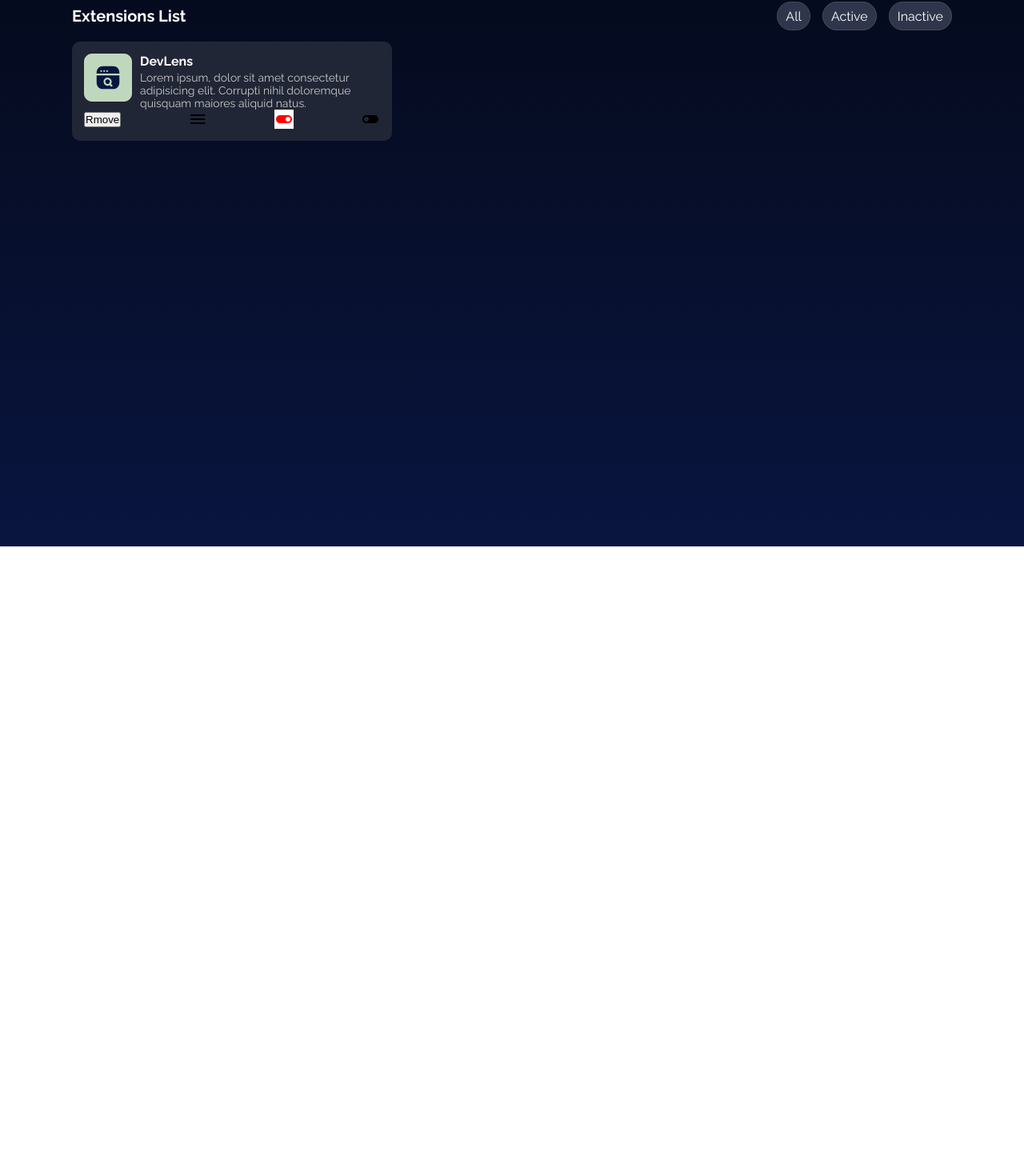
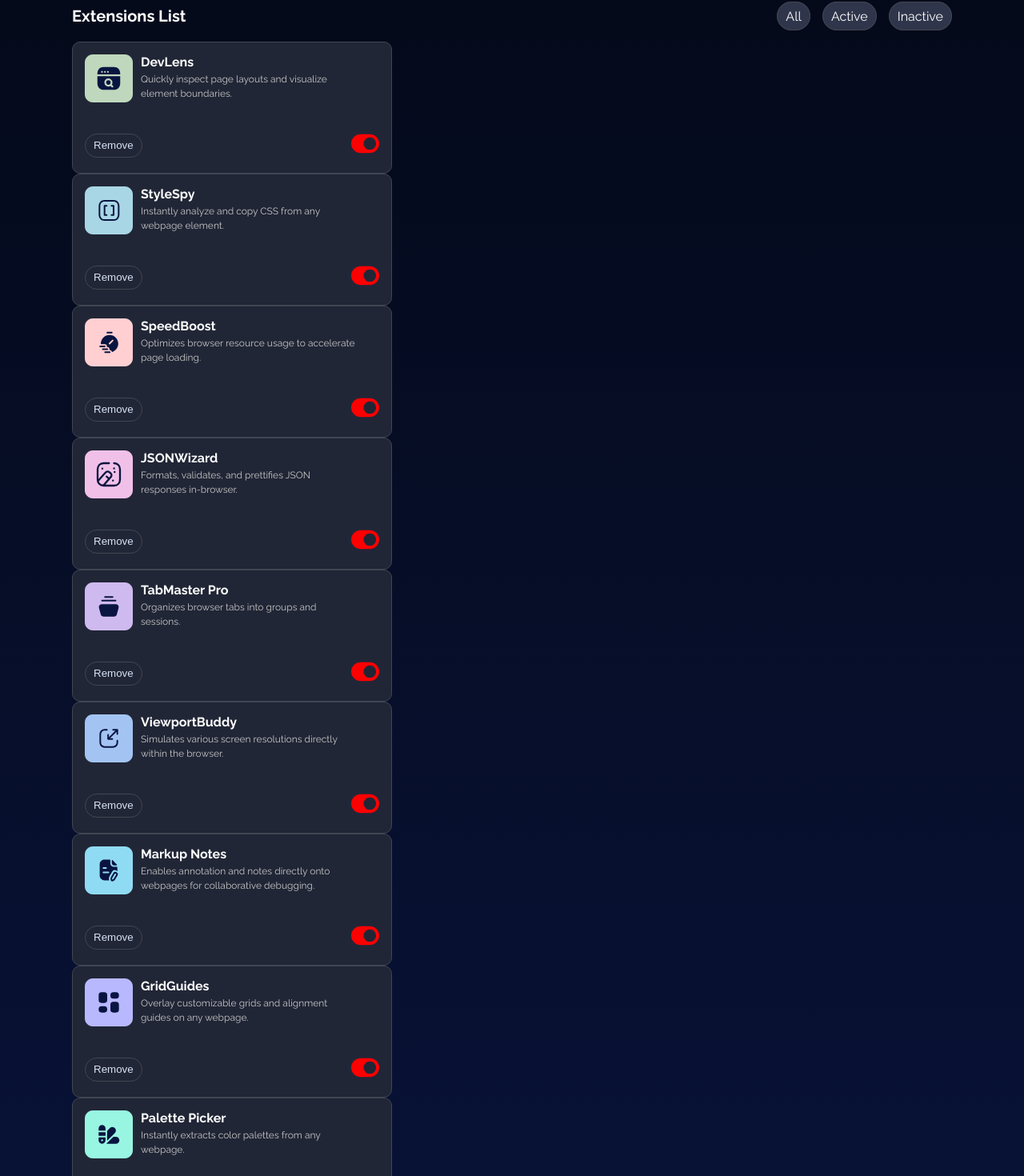
Before and after one commit to Olayinka-2/Extension_List, a React (Vite) app: page / in a window 1280 px wide. Shown: the part 117-1587 px from the top of the page at 80% size. Before the commit the page ends 800 px from the top, so only its background shows below. Built offline with nearby package versions, Linux system fonts and the light colour scheme.

Commit message:
feat: load items from the data files

```diff
--- a/data.json
+++ b/data.json
@@ -1,72 +1,72 @@
 [
     {
-        "logo": "./assets/images/logo-devlens.svg",
+        "logo": "logo-devlens.svg",
         "name": "DevLens",
         "description": "Quickly inspect page layouts and visualize element boundaries.",
         "isActive": true
     },
     {
-        "logo": "./assets/images/logo-style-spy.svg",
+        "logo": "logo-style-spy.svg",
         "name": "StyleSpy",
         "description": "Instantly analyze and copy CSS from any webpage element.",
         "isActive": true
     },
     {
-        "logo": "./assets/images/logo-speed-boost.svg",
+        "logo": "logo-speed-boost.svg",
         "name": "SpeedBoost",
         "description": "Optimizes browser resource usage to accelerate page loading.",
         "isActive": false
     },
     {
-        "logo": "./assets/images/logo-json-wizard.svg",
+        "logo": "logo-json-wizard.svg",
         "name": "JSONWizard",
         "description": "Formats, validates, and prettifies JSON responses in-browser.",
         "isActive": true
     },
     {
-        "logo": "./assets/images/logo-tab-master-pro.svg",
+        "logo": "logo-tab-master-pro.svg",
         "name": "TabMaster Pro",
         "description": "Organizes browser tabs into groups and sessions.",
         "isActive": true
     },
     {
-        "logo": "./assets/images/logo-viewport-buddy.svg",
+        "logo": "logo-viewport-buddy.svg",
         "name": "ViewportBuddy",
         "description": "Simulates various screen resolutions directly within the browser.",
         "isActive": false
     },
     {
-        "logo": "./assets/images/logo-markup-notes.svg",
+        "logo": "logo-markup-notes.svg",
         "name": "Markup Notes",
         "description": "Enables annotation and notes directly onto webpages for collaborative debugging.",
         "isActive": true
     },
     {
-        "logo": "./assets/images/logo-grid-guides.svg",
+        "logo": "logo-grid-guides.svg",
         "name": "GridGuides",
         "description": "Overlay customizable grids and alignment guides on any webpage.",
         "isActive": false
     },
     {
-        "logo": "./assets/images/logo-palette-picker.svg",
+        "logo": "logo-palette-picker.svg",
         "name": "Palette Picker",
         "description": "Instantly extracts color palettes from any webpage.",
         "isActive": true
     },
     {
-        "logo": "./assets/images/logo-link-checker.svg",
+        "logo": "logo-link-checker.svg",
         "name": "LinkChecker",
         "description": "Scans and highlights broken links on any page.",
         "isActive": true
     },
     {
-        "logo": "./assets/images/logo-dom-snapshot.svg",
+        "logo": "logo-dom-snapshot.svg",
         "name": "DOM Snapshot",
         "description": "Capture and export DOM structures quickly.",
         "isActive": false
     },
     {
-        "logo": "./assets/images/logo-console-plus.svg",
+        "logo": "logo-console-plus.svg",
         "name": "ConsolePlus",
         "description": "Enhanced developer console with advanced filtering and logging.",
         "isActive": true
--- a/package.json
+++ b/package.json
@@ -11,7 +11,8 @@
   },
   "dependencies": {
     "react": "^19.1.0",
-    "react-dom": "^19.1.0"
+    "react-dom": "^19.1.0",
+    "react-icons": "^4.12.0"
   },
   "devDependencies": {
     "@eslint/js": "^9.29.0",
--- /dev/null
+++ b/src/component/Card.tsx
@@ -0,0 +1,37 @@
+import styles from "./CardSection.module.css";
+import { FaToggleOn } from "react-icons/fa";
+import {cardProps, logosPath} from "./componentUtils"
+
+
+const Icon = FaToggleOn as unknown as React.FC<{ size?: number; color?: string; className? : string}>;
+
+const Card: React.FC<cardProps> = ({cardItem}) => {
+  let cardItemInfo = cardItem;
+  return (
+    <>
+    <div>
+          <div className={styles["card"]}>
+          < div className={styles['card-body']}>
+            <div>
+              <img src={logosPath[`../assets/images/${cardItemInfo.logo}`] as string} alt="logo" />
+            </div>
+            <div>
+              <p className={styles["card-title"]}>{
+              cardItemInfo.name}</p>
+              <p>{cardItemInfo.description}</p>
+            </div>
+          </div>
+          <div className={styles["card-footer"]}>
+            <button>Remove</button>
+            <span>
+              <Icon className={styles["toggle-icon"]}  />
+            </span>
+          </div>
+        </div>
+    </div>
+
+    </>
+  )
+}
+
+export default Card;
--- a/src/component/CardSection.module.css
+++ b/src/component/CardSection.module.css
@@ -1,12 +1,9 @@
-.card-container {
-
-}
-
 .card {
   width: 40rem;
   background-color: var(--Neutral-800);
   padding: 1.5rem;
   border-radius: 1rem;
+  border: .1rem solid var(--Neutral-600);
 }
 
 .card-body {
@@ -14,6 +11,7 @@
   flex-direction: row;
   gap: 1rem;
   color: white;
+  margin-bottom: 3rem;
 }
 
 .card-title {
@@ -22,8 +20,10 @@
 }
 
 .card-title  + p {
-  font-size: 1.4rem;
+  font-size: 1.2rem;
   color: var(--Neutral-300);
+  width: 90%;
+  line-height: 1.5;
 }
 
 .card-footer {
@@ -32,9 +32,18 @@
   align-items: center;
 }
 
-#icons {
+.card-footer button {
+  background-color: var(--Neutral-800);
+  border: .1rem solid var(--Neutral-600);
+  padding: .65rem 1rem;
+  border-radius: 50rem;
+  color: var(--Neutral-200);
+  font-weight: 200;
+  cursor: pointer;
+}
+
+.toggle-icon {
   color: red;
-  padding: 0;
-  margin: 0;
-  background-color: white;
+  font-size: 3.5rem;
+  cursor: pointer;
 }
--- a/src/component/CardSection.tsx
+++ b/src/component/CardSection.tsx
@@ -1,29 +1,26 @@
-import logo from "../assets/images/logo-devlens.svg";
 import styles from "./CardSection.module.css";
+import Card from "./Card";
 
-export default function CardContainer() {
+import data from "../../data.json";
+
+import {dataStructure} from "./componentUtils"
+
+let dataArray:dataStructure[] = data;
+
+const CardContainer:React.FC = () => {
   return(
     <>
       <main>
         <div className={styles["card-container"]}>
-          <div className={styles["card"]}>
-              < div className={styles['card-body']}>
-                <div><img src={logo} alt="logo" /></div>
-                <div>
-                  <p className={styles["card-title"]}>DevLens</p>
-                  <p>Lorem ipsum, dolor sit amet consectetur adipisicing elit. Corrupti nihil doloremque quisquam maiores aliquid natus.</p>
-                </div>
-              </div>
-              <div className={styles["card-footer"]}>
-                <button>Rmove</button>
-                <span className="material-icons">menu</span>
-<span id={styles["icons"]} className="material-icons">toggle_on</span>
-<span className="material-icons">toggle_off</span>
-
-              </div>
-            </div>
+          {
+            dataArray.map((cardItems, index) => (
+              <Card key={index} cardItem={cardItems} />
+            ))
+          }
         </div>
         </main>
     </>
   )
 }
+
+export default CardContainer;
--- /dev/null
+++ b/src/component/componentUtils.tsx
@@ -0,0 +1,19 @@
+interface dataStructure {
+  logo: string;
+  name: string;
+  description: string;
+  isActive: boolean;
+}
+
+
+interface cardProps {
+  cardItem: dataStructure;
+}
+
+const logosPath = import.meta.glob("../assets/images/*", {
+  eager: true,
+  query: "?url",
+  import: "default",
+});
+
+export {dataStructure, cardProps, logosPath}
--- a/src/index.css
+++ b/src/index.css
@@ -32,12 +32,6 @@ body {
 }
 
 .project-container {
-    height: 100dvh;
     background: var(--Dark-Gradient);
     padding: 1rem 9rem;
 }
-
-/* header, main {
-  width: 760px;
-  margin: 0 auto;
-} */
--- a/tsconfig.app.json
+++ b/tsconfig.app.json
@@ -18,6 +18,8 @@
     "noUnusedLocals": true,
     "noUnusedParameters": true,
     "noFallthroughCasesInSwitch": true,
+    "esModuleInterop": true,
+    "resolveJsonModule": true,
   },
   "include": ["src"]
 }
```
Also changed, not shown: 1 other file (tests, documents, lock files or other folders).
